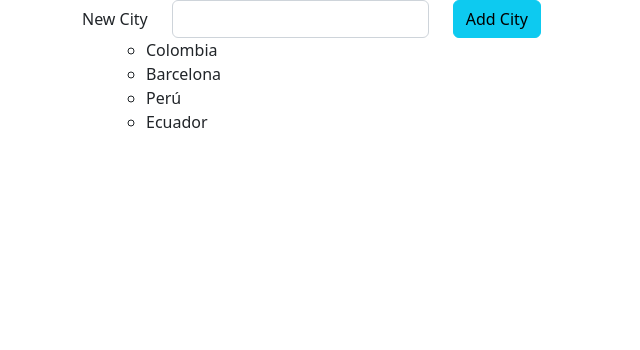
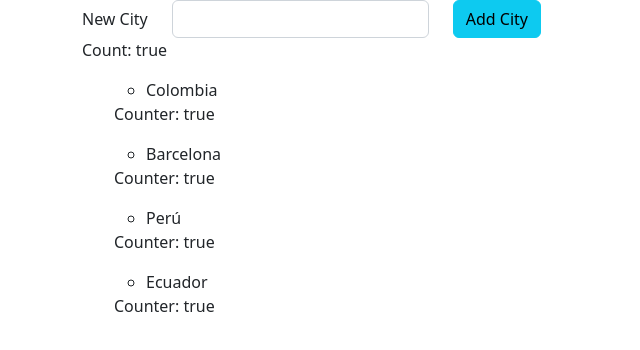
Before and after one commit to bolivar014/angular_dominicode, an Angular app: page / in a window 1280 px wide. Shown: the top 350 px of the page, without its empty margins (0-640 px from the left). Built offline with nearby package versions, Linux system fonts and the light colour scheme.

Commit message:
mecanismo de detección dee cambios

```diff
--- a/src/app/app.component.html
+++ b/src/app/app.component.html
@@ -9,6 +9,7 @@
         <app-cities *ngFor="let city of cities" (cityClickedEvent)="onCityClicked($event)" [city]="city" [selection]="selection"></app-cities>
       </ul>
     </div>
+
     <div class="col-md-4">
       <div *ngIf="selection">
         your city is: {{ selection }}
--- a/src/app/button/button.component.ts
+++ b/src/app/button/button.component.ts
@@ -1,9 +1,14 @@
-import { Component, Input, OnInit, OnChanges, OnDestroy, SimpleChanges } from '@angular/core';
+import { Component, Input, OnInit, OnChanges, OnDestroy, SimpleChanges, ChangeDetectionStrategy } from '@angular/core';
 
 @Component({
   selector: 'app-button',
-  template: `<button [ngStyle]="{ 'background-color': color }">{{ label }}</button>`,
-  styleUrls: ['./button.component.scss']
+  template: `
+  <button [ngStyle]="{ 'background-color': color }">{{ label }}</button>
+
+  {{ counterRender() }}
+  `,
+  styleUrls: ['./button.component.scss'],
+  changeDetection: ChangeDetectionStrategy.OnPush
 })
 export class ButtonComponent implements OnChanges, OnInit, OnDestroy {
   // Recibimos componentes hijos
@@ -27,4 +32,10 @@ export class ButtonComponent implements OnChanges, OnInit, OnDestroy {
   ngOnDestroy(): void {
     console.log('onDestroy');
   }
+
+  counterRender(): boolean {
+    console.log('render form Button...');
+
+    return true;
+  }
 }
--- a/src/app/cities/cities.component.ts
+++ b/src/app/cities/cities.component.ts
@@ -1,11 +1,14 @@
-import { Component, Input, Output, EventEmitter } from '@angular/core';
+import { Component, Input, Output, EventEmitter, ChangeDetectionStrategy } from '@angular/core';
 
 @Component({
   selector: 'app-cities',
   template: `<ul>
                 <li (click)="onCityClicked(city)" [ngClass]="{ 'alert alert-info': city === selection }">{{ city }}</li>
-            </ul>`,
-  styleUrls: ['./cities.component.css']
+            </ul>
+            <p>Counter: {{ counterRender() }} </p>
+            `,
+  styleUrls: ['./cities.component.css'],
+  changeDetection: ChangeDetectionStrategy.OnPush
 })
 export class CitiesComponent {
   @Input() city!: string;
@@ -17,4 +20,9 @@ export class CitiesComponent {
     this.cityClickedEvent.emit(city);
   }
 
+  counterRender(): boolean {
+    console.log('render cities...');
+
+    return true;
+  }
 }
--- a/src/app/form-new-item/form-new-item.component.html
+++ b/src/app/form-new-item/form-new-item.component.html
@@ -11,3 +11,5 @@
         </div>
     </div>
 </form>
+
+<p>Count: {{ counterRender() }}</p>
--- a/src/app/form-new-item/form-new-item.component.ts
+++ b/src/app/form-new-item/form-new-item.component.ts
@@ -1,9 +1,10 @@
-import { Component, Input, Output, EventEmitter } from '@angular/core';
+import { Component, Input, Output, EventEmitter, ChangeDetectionStrategy } from '@angular/core';
 
 @Component({
   selector: 'app-form-new-item',
   templateUrl: './form-new-item.component.html',
-  styleUrls: ['./form-new-item.component.css']
+  styleUrls: ['./form-new-item.component.css'],
+  changeDetection: ChangeDetectionStrategy.OnPush
 })
 export class FormNewItemComponent {
   @Input() label?: string;
@@ -18,4 +19,9 @@ export class FormNewItemComponent {
     this.newItemEvent.emit(item);
   }
 
+  counterRender(): boolean {
+    console.log('render form...');
+
+    return true;
+  }
 }
```
